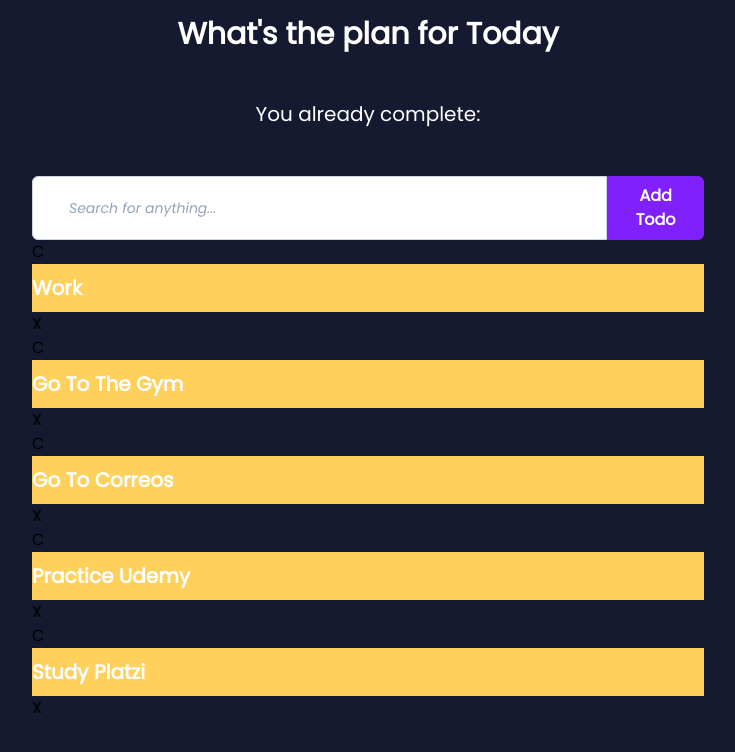
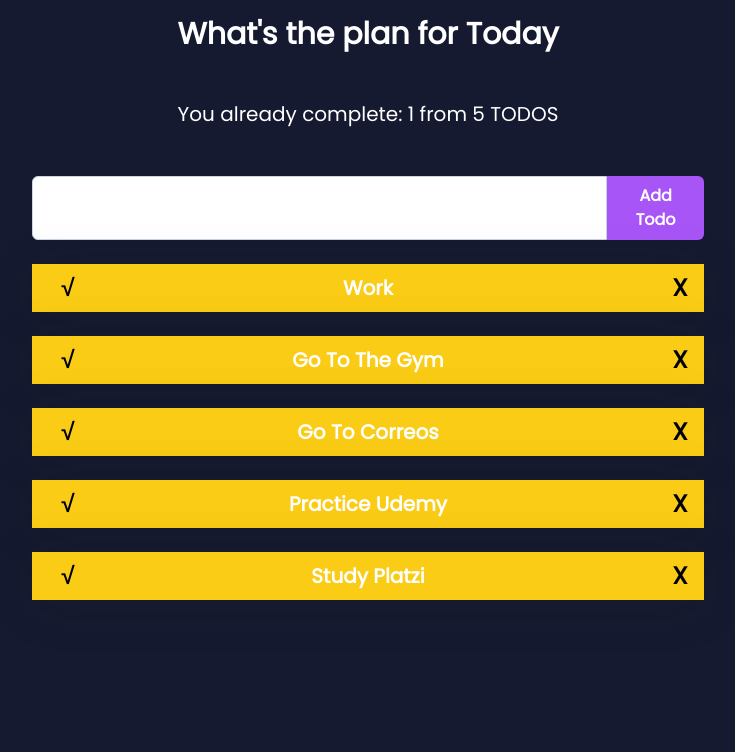
Before and after one commit to chicacode/chica-list-app, a React (Create React App) app: page / in a window 1280 px wide. Shown: the top 752 px of the page, without its empty margins (272-1007 px from the left). Built offline with nearby package versions, Linux system fonts and the light colour scheme.

Commit message:
feat: added components

```diff
--- a/src/App.js
+++ b/src/App.js
@@ -1,4 +1,4 @@
-import React, { Fragment } from 'react';
+import React, { Fragment, useState } from 'react';
 import './index.css';
 import TodoCounter from './components/TodoCounter';
 import TodoSearch from './components/TodoSearch';
@@ -6,27 +6,39 @@ import CreateTodoButton from './components/CreateTodoButton';
 import TodoList from './components/TodoList';
 import TodoItem from './components/TodoItem';
 
-const todos = [
+const defaultTodos = [
   { text: 'Work', completed: false },
   { text: 'Go to the gym', completed: false },
-  { text: 'Go to correos', completed: false },
+  { text: 'Go to correos', completed: true },
   { text: 'Practice Udemy', completed: false },
   { text: 'study Platzi', completed: false },
 ]
 
 function App() {
+  const [searchValue, setSearchValue] = useState('');
+  const [todos, setTodos] = useState(defaultTodos);
+
+  const completedTodo = todos.filter(todo => todo.completed === true).length;
+  const totalTodos = todos.length;
+
   return (
     <Fragment>
       <div className="max-w-md mx-auto md:max-w-2xl w-full sm:w-1/2 md:w-3/4 my-4">
         <h1 className="text-3xl font-bold text-center text-white">
           What's the plan for Today
         </h1>
-        <TodoCounter />
-        <TodoSearch />
+        <TodoCounter
+         total={totalTodos}
+         completed={completedTodo}
+        />
+        <TodoSearch
+          searchValue={searchValue}
+          setSearchValue={setSearchValue}
+        />
 
         <TodoList>
           {todos.map(todo => (
-            <TodoItem text={todo.text} key={todo.text}/>
+            <TodoItem text={todo.text} key={todo.text} />
           ))}
         </TodoList>
       </div>
--- a/src/components/CreateTodoButton.js
+++ b/src/components/CreateTodoButton.js
@@ -1,8 +1,16 @@
 import React from 'react';
 
 const CreateTodoButton = () =>{
+
+    const onClickButton = () => {
+
+    }
     return(
-        <button  type="button" className="bg-lila hover:bg-purple-500 text-white hover:text-stone-600 font-bold py-2 px-4 rounded-r-md cursor-pointer">Add Todo</button>
+        <button
+        onClick={onClickButton}
+        type="button"
+        className={`bg-purple-500 hover:bg-purple-300 text-white hover:text-purple-800 font-bold py-2 px-4 rounded-r-md cursor-pointer`}>
+            Add Todo</button>
     )
 }
 
--- a/src/components/TodoCounter.js
+++ b/src/components/TodoCounter.js
@@ -1,9 +1,9 @@
 import React from 'react';
 
 
-const TodoCounter = () =>{
+const TodoCounter = ({total, completed}) =>{
     return(
-        <h2 className='flex justify-center items-center text-xl text-white p-12'>You already complete: </h2>
+        <h2 className='flex justify-center items-center text-xl text-white p-12'>You already complete: {completed} from {total} TODOS</h2>
     )
 }
 
--- /dev/null
+++ b/src/components/TodoItem.css
@@ -0,0 +1,48 @@
+.TodoItem {
+    position: relative;
+    align-items: center;
+    margin-top: 24px;
+    box-shadow: 0px 5px 50px rgba(32, 35, 41, 0.15);
+  }
+
+  .TodoItem-p {
+    margin: 24px 0 24px 24px;
+    width: calc(100% - 120px);
+    font-size: 18px;
+    line-height: 24px;
+    font-weight: 400;
+    justify-content: center;
+    text-align: center;
+  }
+  .TodoItem-p--complete {
+    text-decoration: line-through;
+  }
+
+  .Icon {
+    cursor: pointer;
+    display: flex;
+    justify-content: center;
+    align-items: center;
+    height: 48px;
+    width: 48px;
+    font-size: 24px;
+    font-weight: bold;
+    /* background-color: #CCC; */
+  }
+
+  .Icon-check {
+    position: absolute;
+    left: 12px;
+  }
+  .Icon-check--active {
+    color: #4caf50;
+  }
+
+  .Icon-delete {
+    position: absolute;
+    top: 0px;
+    right: 0;
+  }
+  .Icon-delete:hover {
+    color: #dc2626;
+  }
--- a/src/components/TodoItem.js
+++ b/src/components/TodoItem.js
@@ -1,18 +1,30 @@
 import React from 'react';
+import './TodoItem.css';
 
 const bgColor = [
-    '#1ec891',
+    '#a3e635',
     '#ff725e',
-    '#ffd05b',
-  ]
-  let randomColor = bgColor[Math.floor(Math.random() * bgColor.length)];
-  console.log('que es random color', randomColor)
+    '#facc15',
+]
+let randomColor = bgColor[Math.floor(Math.random() * bgColor.length)];
+
 const TodoItem = (props) => {
+
+    const onComplete = () => {
+
+    }
+    const onDelete = () => {
+
+    }
     return (
-        <li>
-            <span>C</span>
-            <p className={`flex items-center h-12 text-white capitalize font-bold text-xl cursor-pointer`}  style={{ backgroundColor: `${randomColor}` }}>{props.text}</p>
-            <span>X</span>
+        <li className="TodoItem">
+            <span
+                onClick={onComplete}
+                className={`Icon Icon-check ${props.completed && 'Icon-check--active'}`}> √</span>
+            <p className={`flex justify-center items-center h-12 text-white capitalize font-bold text-xl cursor-pointer`} style={{ backgroundColor: `${randomColor}` }}>{props.text}</p>
+            <span
+                onClick={onDelete}
+                className="Icon Icon-delete">X</span>
         </li>
     )
 }
--- a/src/components/TodoSearch.js
+++ b/src/components/TodoSearch.js
@@ -2,10 +2,23 @@ import React from 'react';
 import CreateTodoButton from './CreateTodoButton';
 
 
-const TodoSearch = () => {
+const TodoSearch = ({searchValue, setSearchValue}) => {
+
+    const onChangeValueSearch = (event) =>{
+        setSearchValue(event.target.value)
+    }
     return (
         <div className='flex'>
-            <input className="placeholder:italic placeholder:text-slate-400 block bg-white w-full border border-slate-300 rounded-l-md py-2 pl-9 pr-3 shadow-sm focus:outline-none focus:border-sky-500 focus:ring-sky-500 focus:ring-1 sm:text-sm" placeholder="Search for anything..." type="text" name="search" />
+            <input
+            onChange={onChangeValueSearch}
+            className={`
+            placeholder:italic placeholder:text-slate-400 block bg-white w-full
+            border border-slate-300 rounded-l-md py-1 pl-9 pr-3
+            shadow-sm focus:outline-none focus:border-purple-500 focus:ring-purple-500
+            focus:ring-1 sm:text-sm" placeholder="Search for anything..." type="text" name="search" `}
+            value={searchValue}
+            />
+
             <CreateTodoButton />
         </div>
 
```
